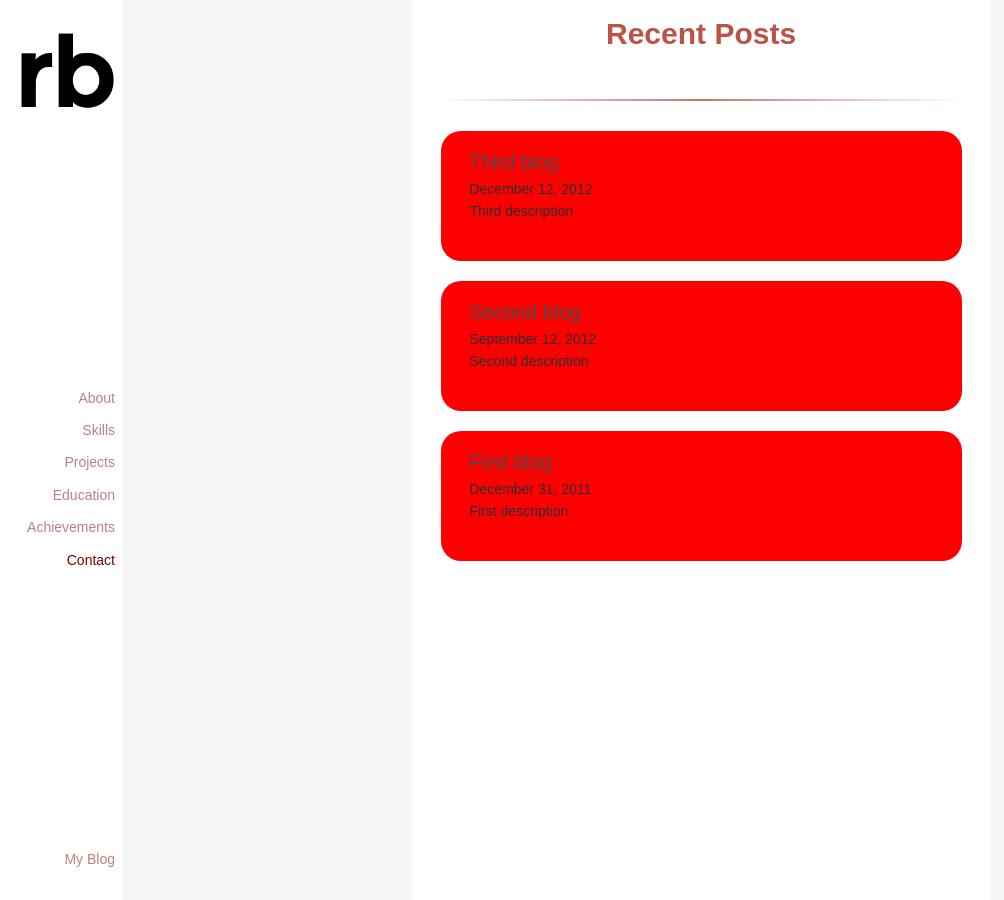
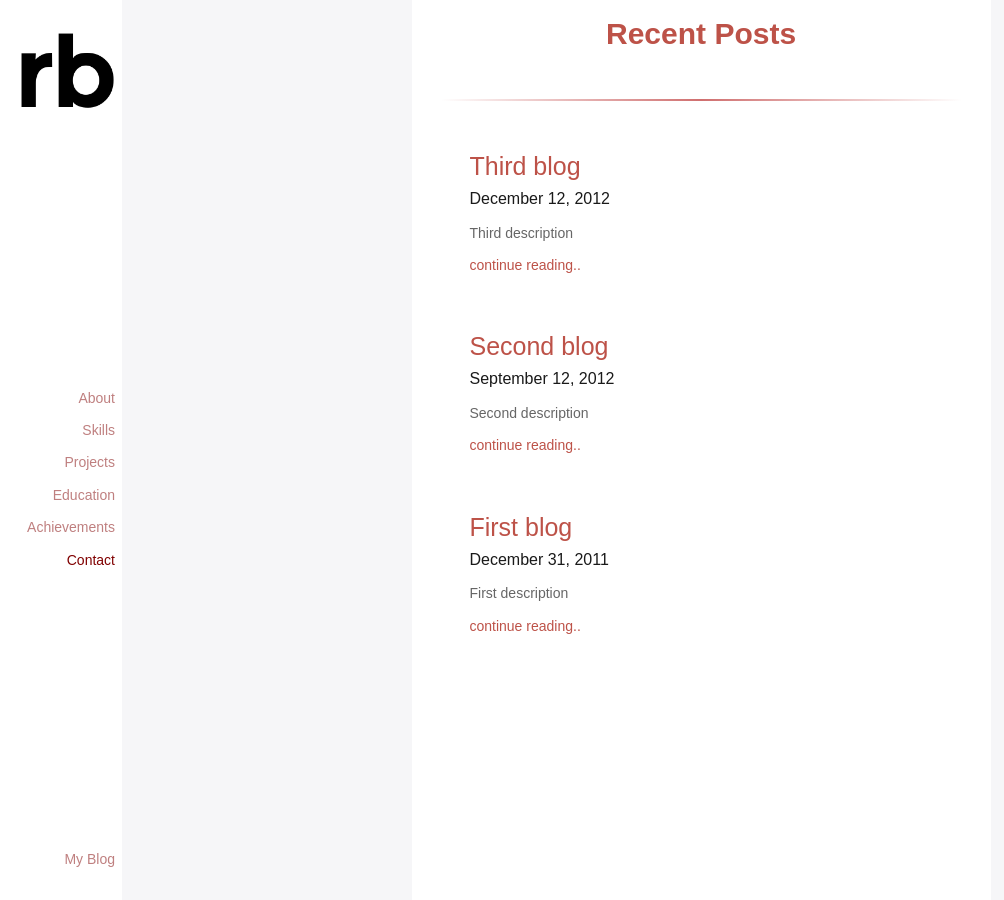
Before and after one commit to shivnshu/homepage, a Jekyll site: the page built from index.html, in a window 1280 px wide. Shown: the whole page, without its empty margins (0-1004 px from the left). Built offline with Jekyll 4.4.1, drawn with Linux system fonts in a browser that asks for light colours; nearby versions of some CDN libraries; Markdown is read by kramdown in place of the engine named in the settings.

Commit message:
blog design completed

```diff
--- a/_includes/blog.html
+++ b/_includes/blog.html
@@ -1 +1 @@
-<div id="recent-posts" class="posts"><h2>Recent Posts</h2><hr/>{% for post in site.posts %}<div class="apost"><a href="">{{ post.title }}</a><p class="date">{{ post.date | date: '%B %d, %Y' }}</p><p class="description">{{ post.description }}</p></div>{% endfor %}</div>
+<div id="recent-posts" class="posts"><h2>Recent Posts</h2><hr/>{% for post in site.posts %}<div class="apost"><a href="{{ post.url }}" class="title">{{ post.title }}</a><p class="date">{{ post.date | date: '%B %d, %Y' }}</p><p class="description">{{ post.description }}</p><a href="{{ post-url }}" class="continue">continue reading..</a></div>{% endfor %}</div>
--- a/_jadefiles/blog.jade
+++ b/_jadefiles/blog.jade
@@ -4,8 +4,9 @@ div.posts#recent-posts
     {% for post in site.posts %}
 
     div.apost
-        a(href="") {{ post.title }}
+        a.title(href="{{ post.url }}") {{ post.title }}
         p.date {{ post.date | date: '%B %d, %Y' }}
         p.description {{ post.description }}
+        a.continue(href="{{ post-url }}") continue reading..
 
     {% endfor %}
--- a/assets/css/main.css
+++ b/assets/css/main.css
@@ -1102,21 +1102,26 @@ div.blog-section {
       height: 2px;
       background-image: linear-gradient(to right, rgba(192, 63, 63, 0), rgba(192, 63, 63, 0.75), transparent); }
     div.blog-section div.posts .apost {
-      background-color: red;
       width: 80%;
       margin-left: 5%;
-      height: 100px;
       margin-bottom: 20px;
       padding: 15px 5%;
       border-radius: 20px; }
-      div.blog-section div.posts .apost a {
-        font-size: 20px;
-        color: #4A4A4A; }
+      div.blog-section div.posts .apost:hover {
+        background-color: #e6e6e6; }
+      div.blog-section div.posts .apost a.title {
+        font-size: 25px;
+        color: #BD5248; }
       div.blog-section div.posts .apost .date {
-        margin: 0; }
+        margin: 0;
+        color: #1a1a1a;
+        font-size: 16px; }
       div.blog-section div.posts .apost .description {
         margin: 0;
-        padding: 0; }
+        margin: 10px 0;
+        color: #666666; }
+      div.blog-section div.posts .apost .continue:hover {
+        text-decoration: underline; }
 
 .home-wrap {
   display: -ms-flexbox;
```
Also changed, not shown: assets/css/3-sections/blog.sass (+16 -6 lines), 3 other files.
